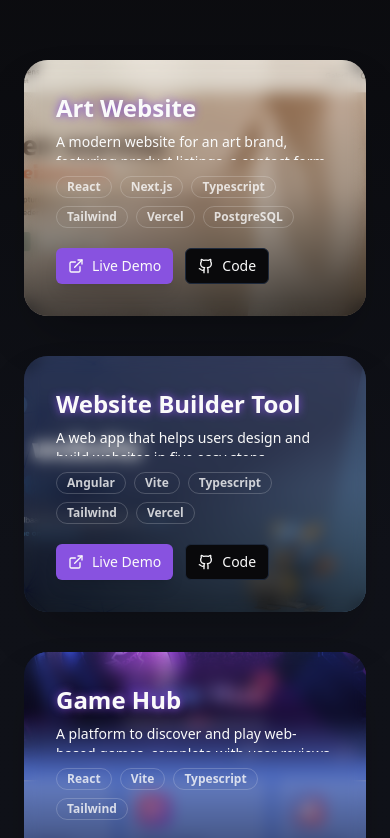
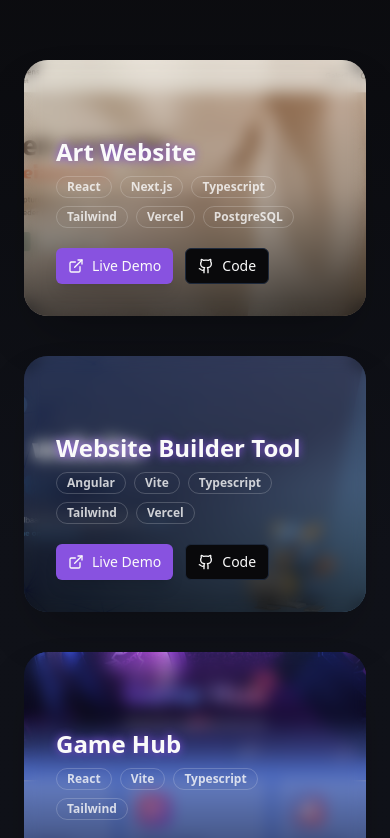
Before and after one commit to Juliasmitjes/juliasmitjes.github.io, a React (Vite) app: page / in a window 390 px wide. Shown: the part 2340-3178 px from the top of the page. Built offline with nearby package versions, Linux system fonts and the light colour scheme.

Commit message:
now perf

```diff
--- a/src/components/Projects.tsx
+++ b/src/components/Projects.tsx
@@ -88,11 +88,11 @@ const Projects = () => {
             <div className="absolute inset-0 bg-gradient-to-t from-black/70 via-black/20 to-transparent" />
           </div>
 
-          <div className="absolute inset-0 flex flex-col justify-end p-8 text-left backdrop-blur-[8px] transition-all duration-500 group-hover:backdrop-blur-[6px]">
+          <div className="absolute inset-0 flex flex-col justify-end p-8 text-left backdrop-blur-[8px] transition-all duration-500 group-hover:backdrop-blur-[6px] ">
             <h3 className="text-2xl font-bold mb-2 text-foreground text-glow">
               {project.title}
             </h3>
-            <p className="text-foreground text-sm mb-4 line-clamp-3">
+            <p className="hidden sm:block text-foreground text-sm mb-4 line-clamp-3">
               {project.description}
             </p>
             <div className="flex flex-wrap gap-2 mb-5">
--- a/src/pages/App.tsx
+++ b/src/pages/App.tsx
@@ -4,7 +4,7 @@ import Hero from "../components/Hero";
 import Skills from "../components/Skills";
 import Projects from "../components/Projects";
 import Contact from "../components/Contact";
-import { toast, ToastContainer } from 'react-toastify';
+import { ToastContainer } from 'react-toastify';
 import 'react-toastify/dist/ReactToastify.css';
 
 
```
